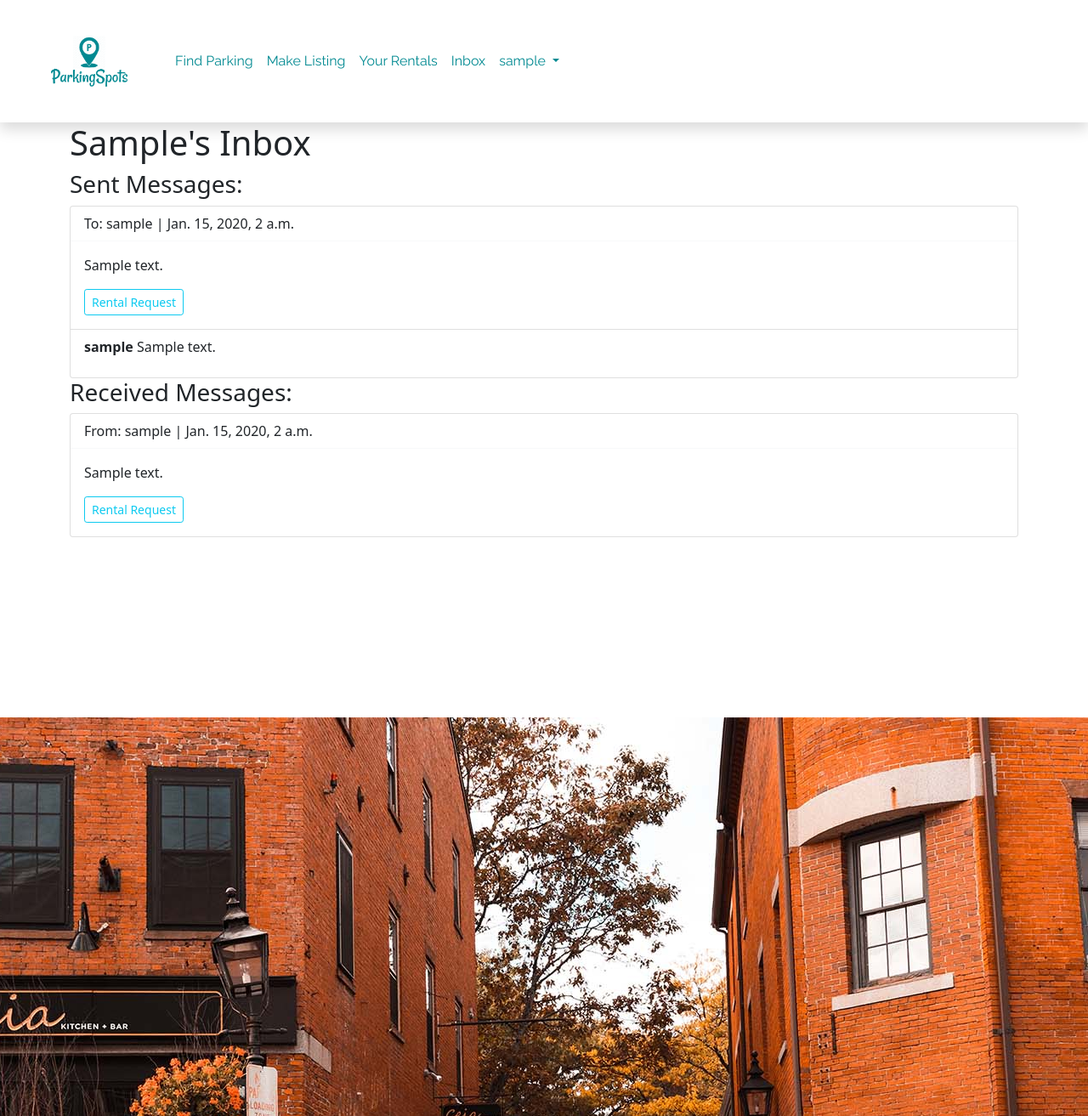
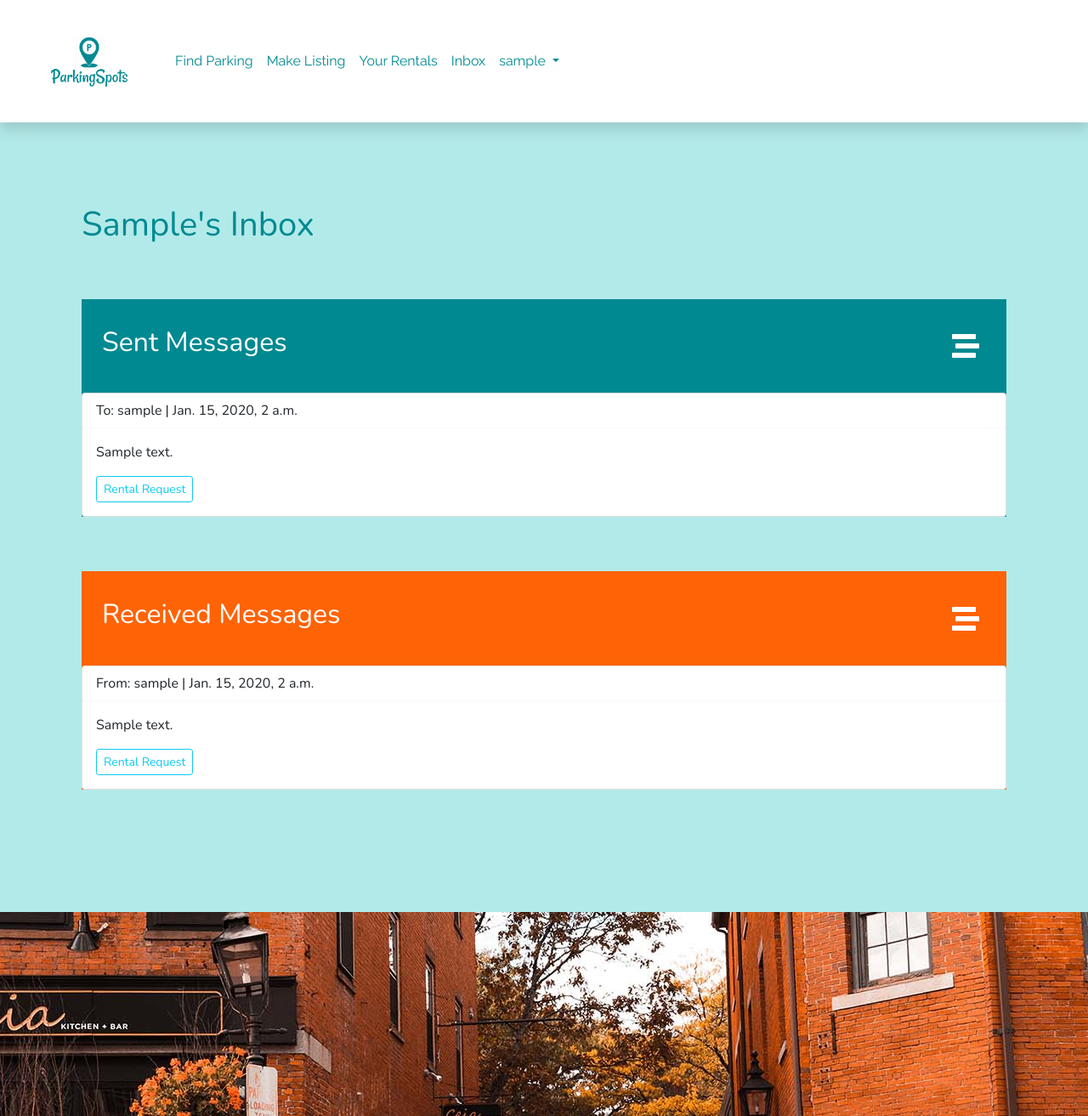
Before and after one commit to heasleykr/ParkingLots, a Django app: page /rental/inbox/ in a window 1280 px wide. Shown: the top 1313 px of the page at 85% size. Run offline with Django 3.2, Linux system fonts and the light colour scheme; a user stored in the database is signed in; tables that the repository leaves empty hold one stand-in row (values such as "Sample post"); parts of the project's set-up code (start-up, migrations or seed data) failed here and were passed over; some libraries are stand-ins or nearby versions; some web fonts are replaced.

Commit message:
Adding inbox and booking stylings.

```diff
--- a/rental/forms.py
+++ b/rental/forms.py
@@ -3,37 +3,40 @@ from .models import Rental, Message, RentalItem
 from parking.models import Listing
 from multiselectfield import MultiSelectField
 from crispy_forms.helper import FormHelper
-from crispy_forms.layout import Layout, Fieldset, Div, HTML
-from crispy_forms.bootstrap import AppendedText, PrependedText
-
-
+from crispy_forms.layout import Layout, Fieldset, Div, HTML, Submit
+from crispy_forms.bootstrap import AppendedText, PrependedText, FormActions
 
 
 vehicle_choices = ((1, 'Compact/Sedan'),
-               (2, 'Truck/SUV'),
-               (3, 'Van'),
-               (4, 'Motocycle/Moped'),
-               (5, 'Motorhome or Oversized'))
+                   (2, 'Truck/SUV'),
+                   (3, 'Van'),
+                   (4, 'Motocycle/Moped'),
+                   (5, 'Motorhome or Oversized'))
 
 # FormActions for bootstrap
-    # css_class
+# css_class
+
 
 class RentalForm(forms.Form):
     """Form for Rental Request without Model"""
 
-    vehicles = forms.CharField(label="What type of vehicle do you have?", widget = forms.Select(choices=vehicle_choices))
+    vehicles = forms.CharField(
+        label="What type of vehicle do you have?", widget=forms.Select(choices=vehicle_choices))
 
-    comment = forms.CharField(label = 'Anything you want the renter to know?', widget=forms.Textarea)
+    comment = forms.CharField(
+        label='Anything you want the renter to know?', widget=forms.Textarea)
 
     date = forms.DateField()
     time = forms.TimeField()
 
-    duration = forms.IntegerField(label="How many hours will you need parking for? (One hour minimum)", max_value=24, min_value=1)
+    duration = forms.IntegerField(
+        label="How many hours will you need parking for? (One hour minimum)", max_value=24, min_value=1)
 
     # Styling addition
     def __init__(self, *args, **kwargs):
         super().__init__(*args, **kwargs)
         self.helper = FormHelper()
+        self.helper.form_method = 'post'
         self.helper.layout = Layout(
             Fieldset(
                 'Hi, {{ user.username }}!',
@@ -47,15 +50,21 @@ class RentalForm(forms.Form):
                         HTML("""
                         <p><strong>When you need your spot?</strong></p>
                         """),
-                        PrependedText('date', 'M/D/Y', placeholder="01/01/21", css_id='dateRental'),
-                        PrependedText('time', 'Hr:Min', placeholder="05:00", css_id='timeRental'),
+                        PrependedText(
+                            'date', 'M/D/Y', placeholder="01/01/21", css_id='dateRental'),
+                        PrependedText('time', 'Hr:Min',
+                                      placeholder="05:00", css_id='timeRental'),
                         css_id='grid2Rental'
                     ),
                     'comment',
                     css_id="grid3Rental"
+                ),
+                Div(
+                    FormActions(Submit('rent', 'Rent'))
                 )
             )
         )
+
 
 class MessageForm(forms.ModelForm):
     """Form for the Message model"""
--- /dev/null
+++ b/static/css/stylesheet_booking.css
@@ -0,0 +1,53 @@
+:root {
+    --cubano: #008991;
+    --cubanoLight: #b2eae9;
+    --rust: #fe6306;
+    --brick: #ffac80;
+    --brick: #342a29;
+}
+
+
+
+/* User Booking Inbox % Message Inbox */
+#bookingMain,
+#inboxMain {
+    background-color: var(--cubanoLight);
+    padding: 6rem;
+    font-family: 'Nunito', sans-serif;
+    padding-bottom: 9rem;
+}
+
+#bookingMain h1,
+#inboxMain h1 {
+    color: var(--cubano);
+}
+
+#bookingMain i,
+#inboxMain i {
+    color: white;
+    font-size: 2rem;
+    padding-right: 2rem;
+
+}
+
+#requestRentals,
+#sentDiv {
+    background-color: var(--cubano);
+    margin-top: 4rem;
+}
+
+#listerRentals,
+#receivedDiv {
+    background-color: var(--rust);
+    margin-top: 4rem;
+}
+
+#manage,
+#requestsHeader,
+#inboxHeader,
+#receivedHeader {
+    color: white;
+    padding-top: 2rem;
+    padding-bottom: 2rem;
+    padding-left: 1.5rem;
+}
--- a/templates/base.html
+++ b/templates/base.html
@@ -25,6 +25,7 @@
 
     <!-- Original CSS -->
     <link rel="stylesheet" href="{% static 'css/stylesheet.css' %}">
+    <link rel="stylesheet" href="{% static 'css/stylesheet_booking.css' %}">
 
     {% fontawesome_5_static %}
 
--- a/templates/bookings/inbox.html
+++ b/templates/bookings/inbox.html
@@ -8,20 +8,26 @@
 
 
 {% block content %}
-<div id="list" class="container">
-    <h1 id="list_header" class="articleHeads">{{ user.first_name }}'s Inbox</h1>
+<div id="inboxMain">
+    <h1 id="inbox_header">{{ user.first_name }}'s Inbox</h1>
+
+
     {% if user.is_authenticated %}
-        <h3>Sent Messages: </h3>
+        <div id="sentDiv">
+                <div class="d-flex justify-content-between">
+                    <h2 id="inboxHeader">Sent Messages</h2>
+                    <i class="fas fa-stream align-self-center"></i>
+                </div>
             {% for message in object_list %}
                     <!-- Display only user's sent messages -->
                         {% if message.sender == user %}
-                        <div id="card" class="card">
-                            <div id="header"
+                            <div id="card2" class="card">
+                                <div id="headerInbox"
                                 class="card-header border-light bg-transparent">
                                     <span id="{{ message.message_id }}" class="font-weight-bold">{{ message.listing.title }}</span>
-                                <span id="user">To: {{ message.receiver }} | {{ message.created_at }}</span>
+                                    <span id="userInbox">To: {{ message.receiver }} | {{ message.created_at }}</span>
                                 </div>
-                            <div id="card-body" class="card-body bg-transparent">
+                                <div id="card-bodyInbox" class="card-body bg-transparent">
                                     <p>{{ message.msg_content }}</p>
 
 
@@ -31,45 +37,37 @@
                                     {% endfor %}
 
                                 </div>
-                                <!-- Message Threads -->
-                            <div class="card-footer bg-transparent">
-                                {% for thread in message.threads.all %}
-                                    <p>
-                                        <span class="font-weight-bold">
-                                            {{ thread.author }}
-                                        </span>
-                                        {{ thread.comment }}
-                                    </p>
-                                {% endfor %}
-                            </div>
                             </div>
                         {% endif %}
             {% endfor %}
+        </div>
 
-        <h3>Received Messages: </h3>
+        <div id="receivedDiv">
+            <div class="d-flex justify-content-between">
+                <h2 id="receivedHeader">Received Messages</h2>
+                <i class="fas fa-stream align-self-center"></i>
+            </div>
             {% for message in object_list %}
                 <!-- Display only user's received messages -->
                     {% if message.receiver == user %}
-                    <div id="card" class="card">
-                        <div id="header"
+                        <div id="cardRec" class="card">
+                            <div id="headerRec"
                             class="card-header border-light bg-transparent">
                                 <span id="{{ message.message_id }}" class="font-weight-bold">{{ message.listing.title }}</span>
-                            <span id="user">From: {{ message.sender }} | {{ message.created_at }}</span>
+                                <span id="userRec">From: {{ message.sender }} | {{ message.created_at }}</span>
                             </div>
-                        <div id="card-body" class="card-body bg-transparent">
+                            <div id="card-bodyRec" class="card-body bg-transparent">
                                 <p>{{ message.msg_content }}</p>
                                 <!-- TODO: Add links to single listing and booking -->
 
                                 {% for rentalItem in message.message.all %}
                                     <a class="btn btn-outline-info btn-sm" href="{% url 'single_booking' rentalItem.rental_Item_id %}" role="button">Rental Request</a>
                                 {% endfor %}
-
-
                             </div>
-                            <!-- TODO: Message Thread/Article Comments? -->
                         </div>
                     {% endif %}
             {% endfor %}
+        </div>
     {% else %}
         <p>Please login to see this page.</p>
         <p><a href="{% url 'login' %}">Log In</a></p>
--- a/templates/rentals/rent_listing.html
+++ b/templates/rentals/rent_listing.html
@@ -29,7 +29,6 @@
                 <form id="rentalForm" method="post">
                     {% csrf_token %}
                     {% crispy rental_form %}
-                    <input id="rentalButton" class="btn btn-outline-light btn-lg" type="submit" value="Rent"></input>
                 </form>
             </div>
 
```
Also changed, not shown: static/css/stylesheet.css (+62 -11 lines), templates/all_listings.html (+7 -3 lines), templates/bookings/bookings.html (+14 -5 lines), templates/rentals/rental_request.html (+17 -4 lines), static/img/arrow2.png (added), static/img/park2blue.png (added), static/img/parkingsign.png (added). Lines whose indentation alone changed are shown as unchanged.
